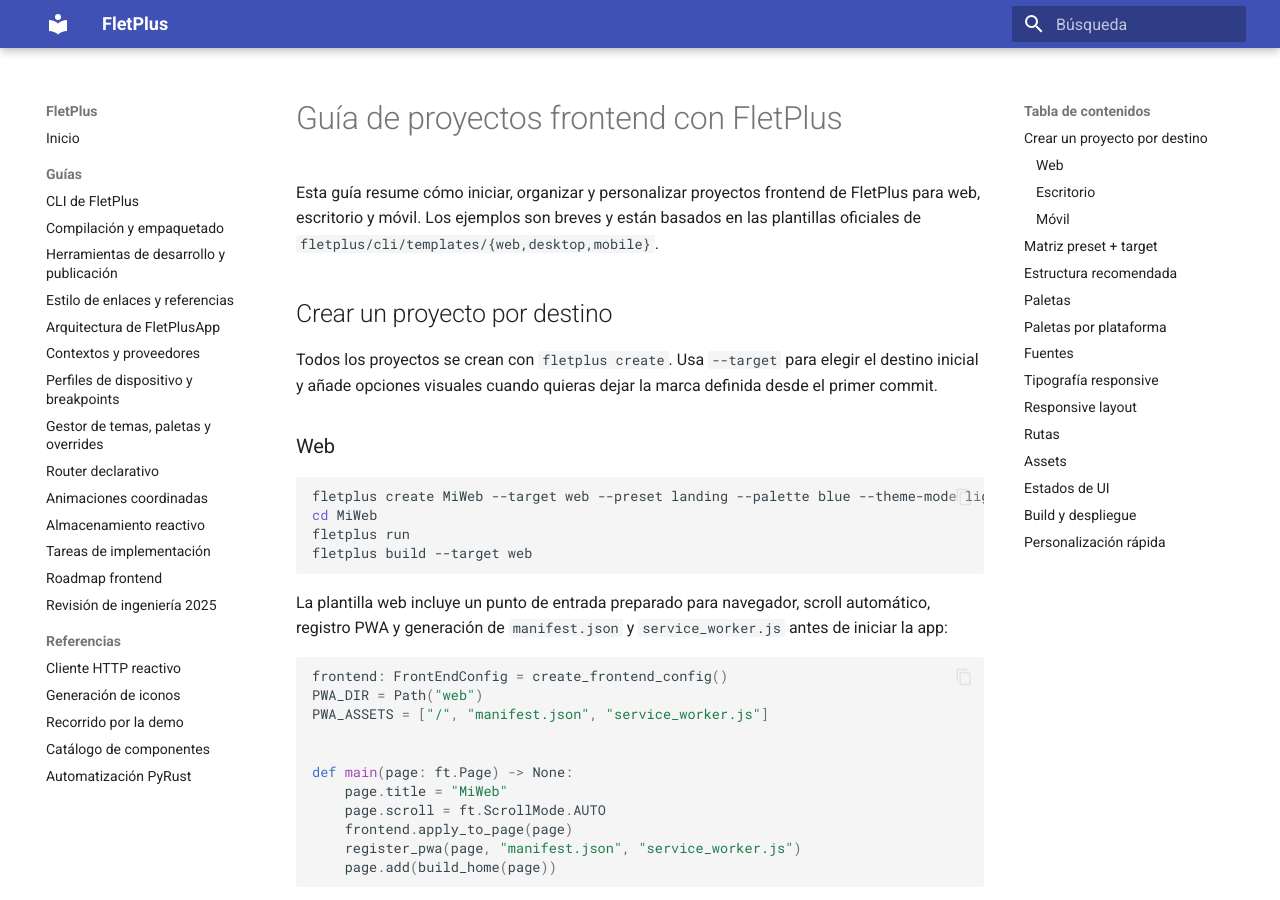
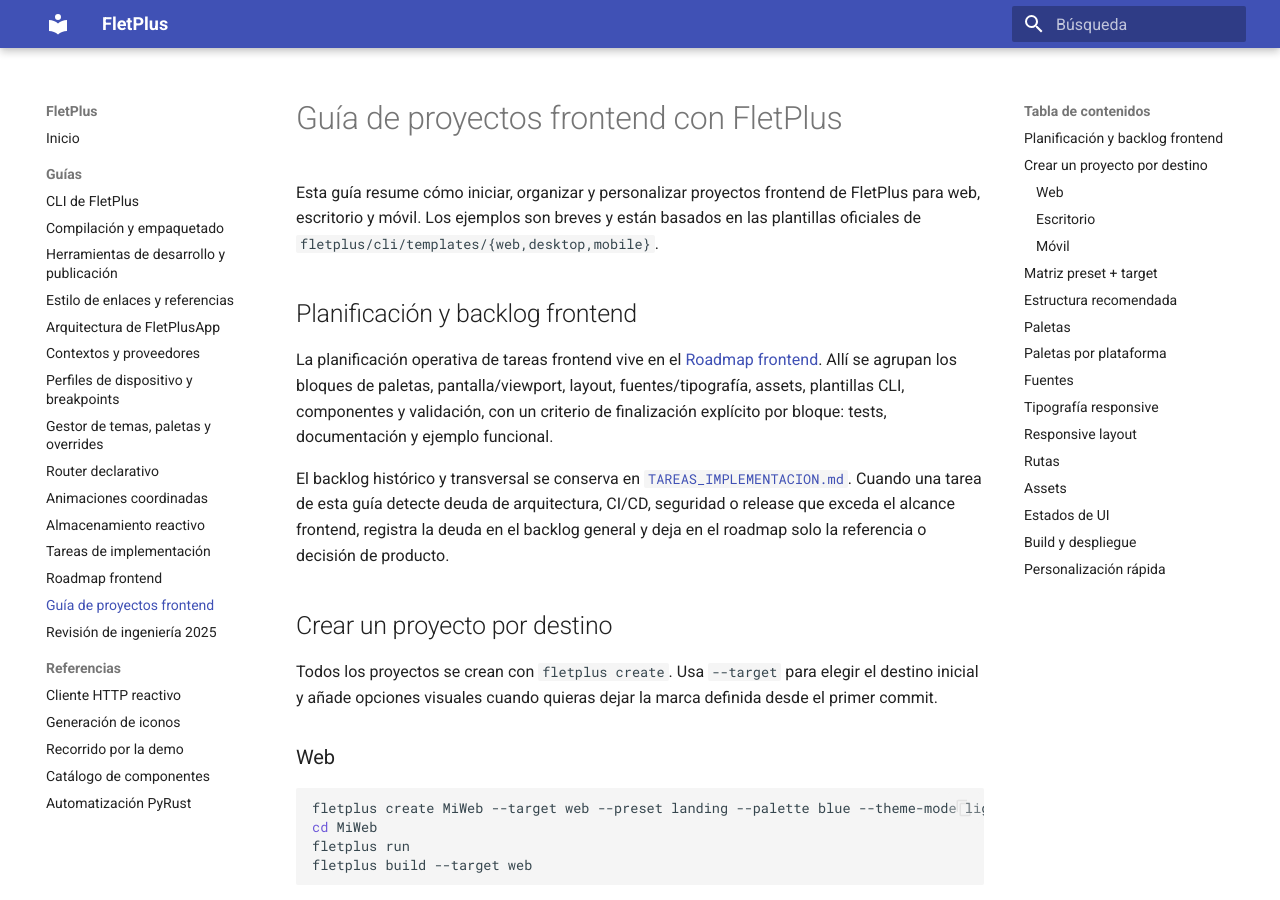
Before and after one commit to Alphonsus411/FletPlus, an MkDocs documentation site: the page built from docs/frontend-projects.md, in a window 1280 px wide and 900 px high. Built offline with MkDocs 1.6.1 and Material for MkDocs 9.7.7, drawn with Linux system fonts in a browser that asks for light colours.

Commit message:
docs: organize frontend roadmap links

```diff
--- a/docs/frontend-projects.md
+++ b/docs/frontend-projects.md
@@ -1,6 +1,12 @@
 # Guía de proyectos frontend con FletPlus
 
 Esta guía resume cómo iniciar, organizar y personalizar proyectos frontend de FletPlus para web, escritorio y móvil. Los ejemplos son breves y están basados en las plantillas oficiales de `fletplus/cli/templates/{web,desktop,mobile}`.
+
+## Planificación y backlog frontend
+
+La planificación operativa de tareas frontend vive en el [Roadmap frontend](frontend-roadmap.md). Allí se agrupan los bloques de paletas, pantalla/viewport, layout, fuentes/tipografía, assets, plantillas CLI, componentes y validación, con un criterio de finalización explícito por bloque: tests, documentación y ejemplo funcional.
+
+El backlog histórico y transversal se conserva en [`TAREAS_IMPLEMENTACION.md`](TAREAS_IMPLEMENTACION.md). Cuando una tarea de esta guía detecte deuda de arquitectura, CI/CD, seguridad o release que exceda el alcance frontend, registra la deuda en el backlog general y deja en el roadmap solo la referencia o decisión de producto.
 
 ## Crear un proyecto por destino
 
--- a/mkdocs.yml
+++ b/mkdocs.yml
@@ -16,6 +16,7 @@
       - Almacenamiento reactivo: storage.md
       - Tareas de implementación: TAREAS_IMPLEMENTACION.md
       - Roadmap frontend: frontend-roadmap.md
+      - Guía de proyectos frontend: frontend-projects.md
       - Revisión de ingeniería 2025: REVISION_INGENIERIA_2025.md
   - Referencias:
       - Cliente HTTP reactivo: http.md
```
Also changed, not shown: docs/tooling.md (+1 -1 lines).
